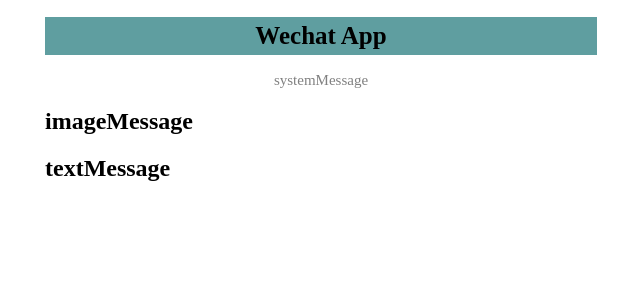
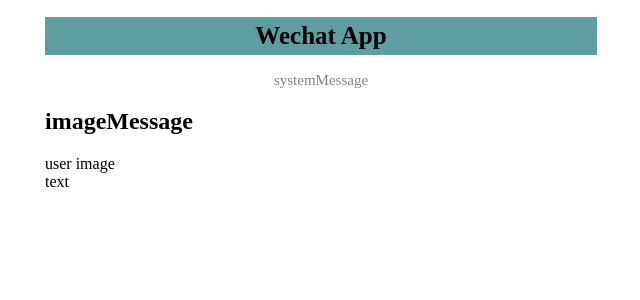
Before and after one commit to binqisun/react-Wechat, a React (Create React App) app: page / in a window 1280 px wide. Shown: the top 300 px of the page, without its empty margins (319-959 px from the left). Built offline with nearby package versions, Linux system fonts and the light colour scheme.

Commit message:
redirection

```diff
--- a/src/components/messageList.js
+++ b/src/components/messageList.js
@@ -1,7 +1,7 @@
 import React from "react";
 import SystemMessage from "./systemMessage/systemMessage";
-import ImageMessage from "./userMessage/imageMessage";
-import TextMessage from "./userMessage/textMessage";
+import ImageMessage from "./imageMessage/imageMessage";
+import TextMessage from "./textMessage/textMessage";
 
 export default function messageList() {
   return (
--- a/src/components/userMessage/textMessage.js
+++ b/src/components/textMessage/textMessage.js
@@ -3,7 +3,8 @@
 export default function textMessage() {
   return (
     <div className="textMessage">
-      <h2>textMessage</h2>
+      <div>user image</div>
+      <div>text</div>
     </div>
   );
 }
```
Also changed, not shown: src/components/imageMessage/imageMessage.css (added), src/components/imageMessage/imageMessage.js (renamed from src/components/userMessage/imageMessage.js), src/components/textMessage/textMessage.css (added).
